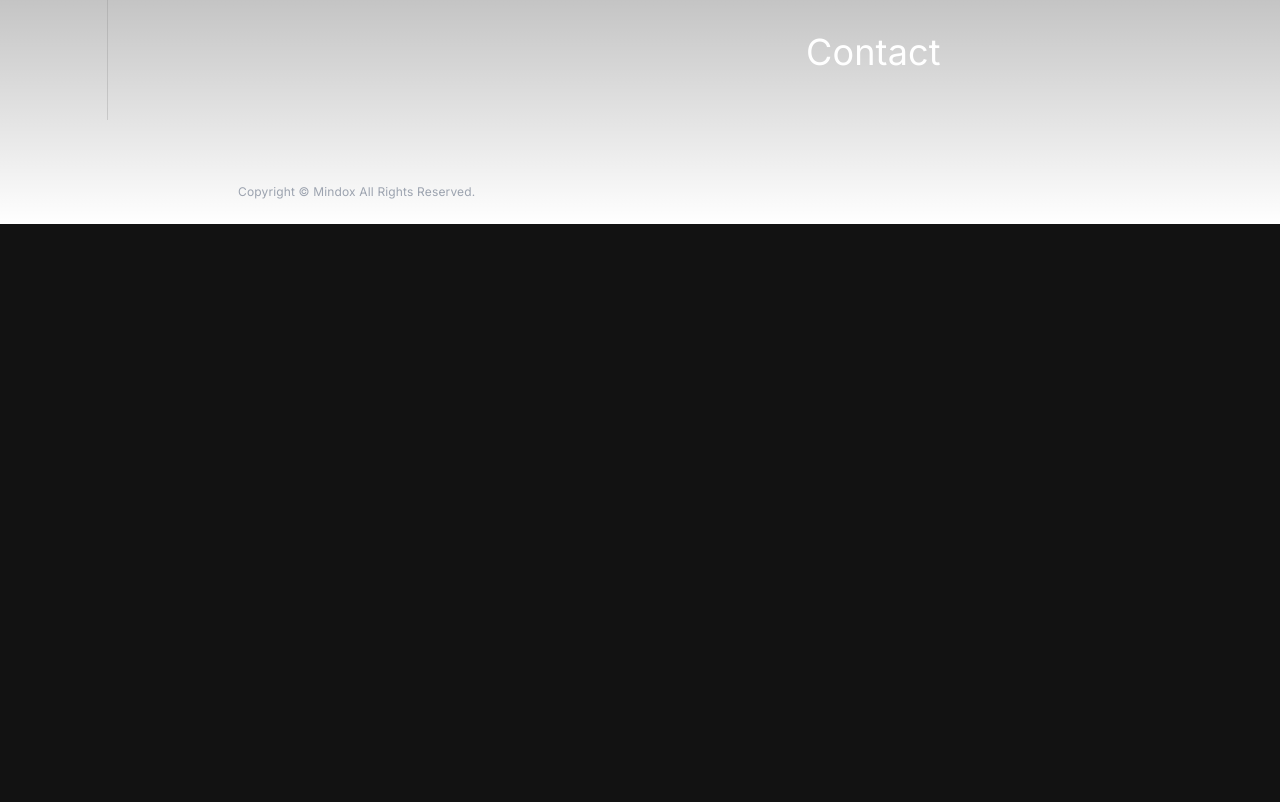
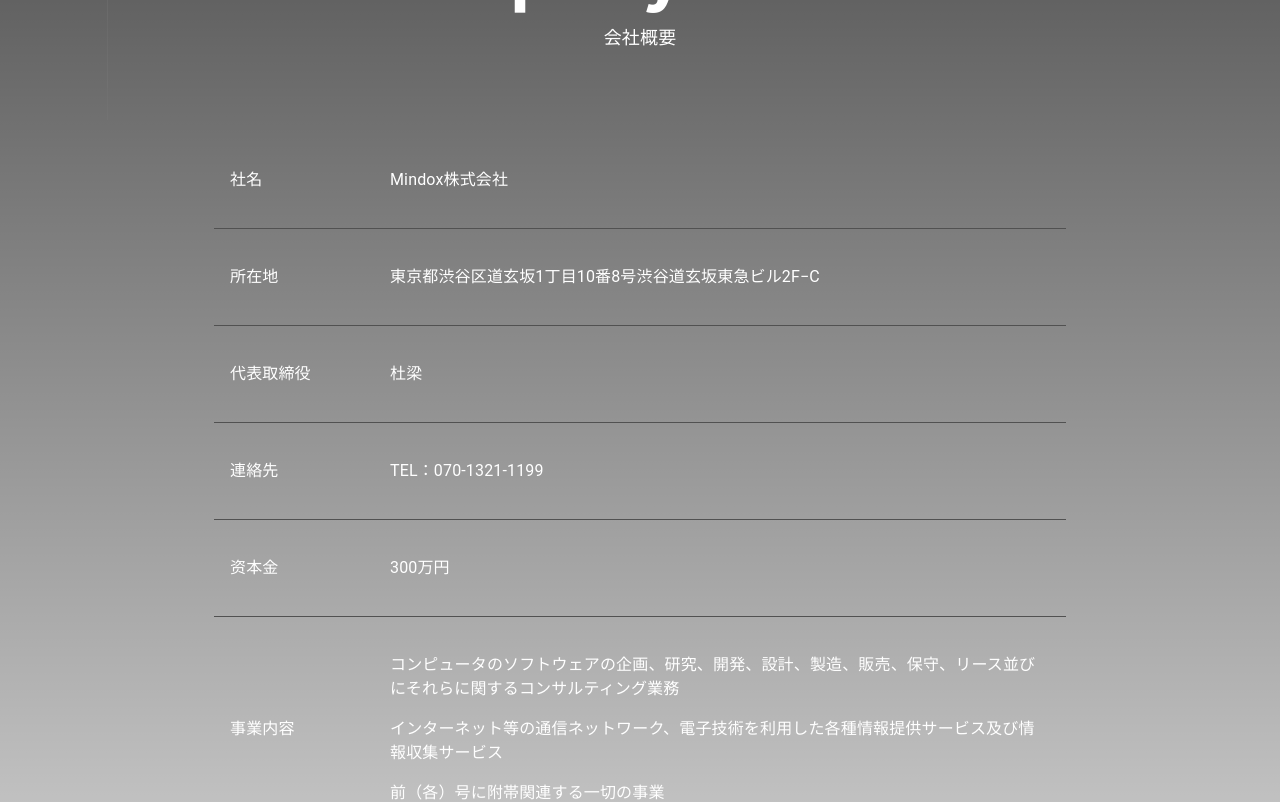
Before and after one commit to starduliang/mindox.jp, a Next.js app: page /company in a window 1280 px wide. Shown: the part 680-1482 px from the top of the page. Before the commit the page ends 904 px from the top, so only its background shows below. Built offline with nearby package versions, Linux system fonts and the light colour scheme.

Commit message:
add company profile

```diff
--- /dev/null
+++ b/app/company/Profile.tsx
@@ -0,0 +1,55 @@
+import * as React from 'react'
+import Table from '@mui/material/Table'
+import TableBody from '@mui/material/TableBody'
+import TableCell from '@mui/material/TableCell'
+import TableContainer from '@mui/material/TableContainer'
+import TableRow from '@mui/material/TableRow'
+
+function createData(name: string, value: string) {
+  return { name, value }
+}
+
+const rows = [
+  createData('社名', 'Mindox株式会社'),
+  createData('所在地', '東京都渋谷区道玄坂1丁目10番8号渋谷道玄坂東急ビル2F−C'),
+  createData('代表取締役', '杜梁'),
+  createData('連絡先', 'TEL：070-1321-1199'),
+  createData('资本金', '300万円'),
+  createData(
+    '事業内容',
+    'コンピュータのソフトウェアの企画、研究、開発、設計、製造、販売、保守、リース並びにそれらに関するコンサルティング業務\n\nインターネット等の通信ネットワーク、電子技術を利用した各種情報提供サービス及び情報収集サービス\n\n前（各）号に附帯関連する一切の事業'
+  )
+]
+
+const Profile = ({ className }: { className?: string }) => {
+  return (
+    <section className={className ?? ''}>
+      <h1 className="text-center text-7xl font-bold"> Company Profile</h1>
+      <h2 className="mt-4 text-center text-lg">会社概要</h2>
+      <TableContainer className="bg-transparent mt-20">
+        <Table aria-label="Company Profile">
+          <TableBody>
+            {rows.map((row) => (
+              <TableRow key={row.name}>
+                <TableCell component="th">
+                  <div className="py-4 w-32 text-base">{row.name}</div>
+                </TableCell>
+                <TableCell>
+                  <div className="py-4 text-base">
+                    {row.value.split('\n').map((line, index) => (
+                      <p className="py-1 " key={index}>
+                        {line}
+                      </p>
+                    ))}
+                  </div>
+                </TableCell>
+              </TableRow>
+            ))}
+          </TableBody>
+        </Table>
+      </TableContainer>
+    </section>
+  )
+}
+
+export default Profile
--- a/app/company/page.tsx
+++ b/app/company/page.tsx
@@ -3,11 +3,13 @@
 import { Container } from '@mui/material'
 
 import PageNav from '@/components/layouts/PageNav'
+import Profile from './Profile'
 
 const Company = () => {
   return (
     <Container maxWidth="md" className="mt-56">
       <PageNav title="Company" subTitle="会社情報" />
+      <Profile className="mt-[200px]" />
     </Container>
   )
 }
```
